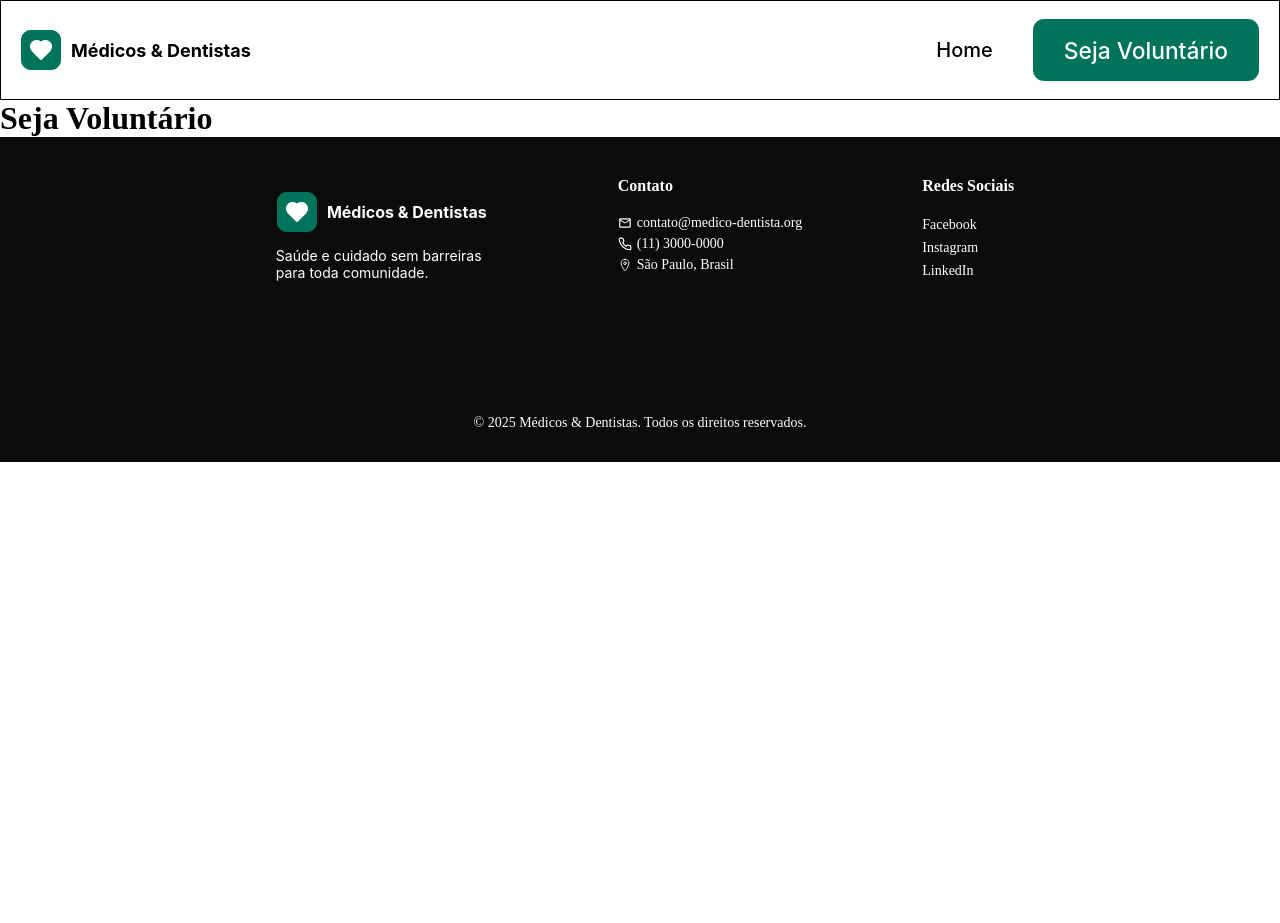
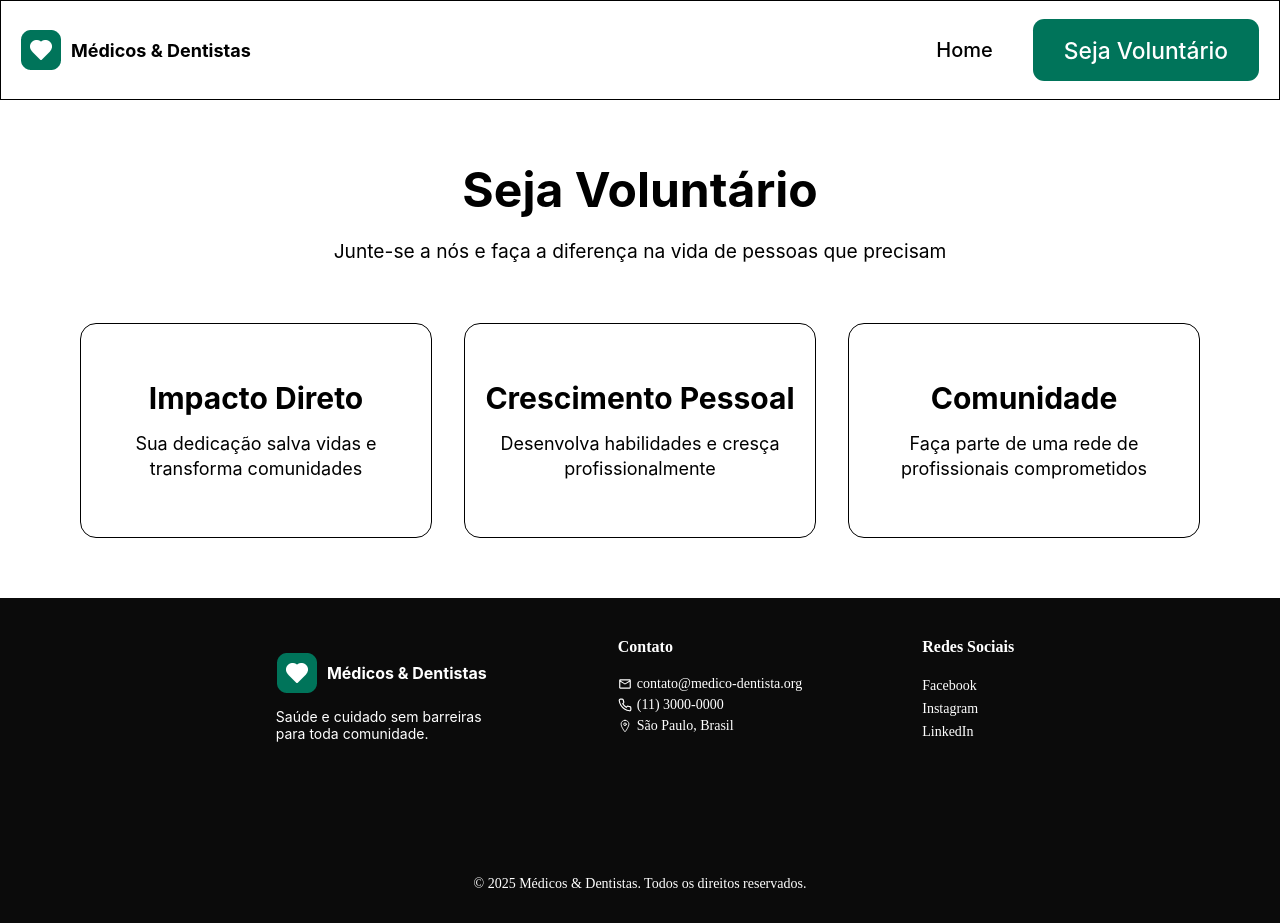
Before and after one commit to thaisNY/M-dicos-Dentistas---Desafio---VNW, a React (Vite) app in the folder vite-project/: page /voluntario in a window 1280 px wide. Before the commit the page ends 800 px from the top, so only its background shows below. Built offline with nearby package versions, Linux system fonts and the light colour scheme.

Commit message:
Benefits Volunteer Section

```diff
--- a/vite-project/src/components/ui/card/Card.module.scss
+++ b/vite-project/src/components/ui/card/Card.module.scss
@@ -52,3 +52,18 @@
         color: #000000;
     }
 }
+
+.card-volunteer {
+    @extend %card-base;
+    border: 1px solid #000000;
+    padding: 56px 12px;
+
+    .title {
+        font-size: 1.875rem;
+        color: #000000;
+    }
+
+    .description {
+        color: #000000;
+    }
+}
--- /dev/null
+++ b/vite-project/src/components/volunteer/benefits/BenefitsSection.jsx
@@ -0,0 +1,19 @@
+import s from './BenefitsSection.module.scss'
+import Card from '../../ui/card/Card'
+
+
+const BenefitsSection = () => {
+  return (
+    <section className={s.benefitsSection}>
+      <h1 className={s.titleBenefits}>Seja Voluntário</h1>
+      <p className={s.subtitleBenefits}>Junte-se a nós e faça a diferença na vida de pessoas que precisam</p>
+       <div className={s.cardsContainer}>
+        <Card content={{ title: "Impacto Direto", description: "Sua dedicação salva vidas e transforma comunidades" }} variant="card-volunteer" />
+        <Card content={{ title: "Crescimento Pessoal", description: "Desenvolva habilidades e cresça profissionalmente" }} variant="card-volunteer" />
+        <Card content={{ title: "Comunidade", description: "Faça parte de uma rede de profissionais comprometidos" }} variant="card-volunteer" />
+      </div>
+    </section>
+  )
+}
+
+export default BenefitsSection
--- /dev/null
+++ b/vite-project/src/components/volunteer/benefits/BenefitsSection.module.scss
@@ -0,0 +1,36 @@
+.benefitsSection {
+    min-height: 50vh;
+    display: flex;
+    flex-direction: column;
+    background-color: #FFFFFF;
+    padding: 60px 80px; // mais espaço lateral
+    gap: 20px;
+    align-items: center; // centraliza tudo
+
+
+    .titleBenefits{
+        font-size: 3rem;
+        color: #000000;
+        font-family: 'Inter', sans-serif;
+        font-weight: 700;
+        max-width: 1400px; // Alinha com o limite dos cards
+
+
+    }
+
+    .subtitleBenefits{
+        font-size: 1.2rem;
+        color: #000;
+        font-family: 'Inter', sans-serif;
+        max-width: 700px;
+
+    }
+
+    .cardsContainer{
+        display: flex;
+        justify-content: center;
+        gap: 32px;
+        width: 100%;
+        margin-top: 40px;
+    }
+}
--- a/vite-project/src/pages/SejaVoluntario.jsx
+++ b/vite-project/src/pages/SejaVoluntario.jsx
@@ -1,9 +1,9 @@
-
+import BenefitsSection from '../components/volunteer/benefits/BenefitsSection'
 
 const SejaVoluntario = () => {
   return (
     <main>
-      <h1>Seja Voluntário</h1>
+      <BenefitsSection />
     </main>
   )
 }
```
Also changed, not shown: vite-project/src/components/volunteer/BenefitsSection.jsx (deleted, +0 -11 lines), vite-project/src/components/volunteer/forms/VolunteerForm.jsx (renamed from vite-project/src/components/volunteer/VolunteerForm.jsx).
